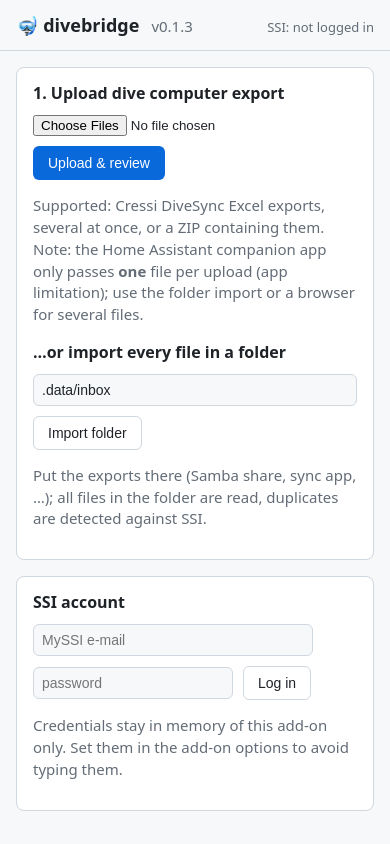
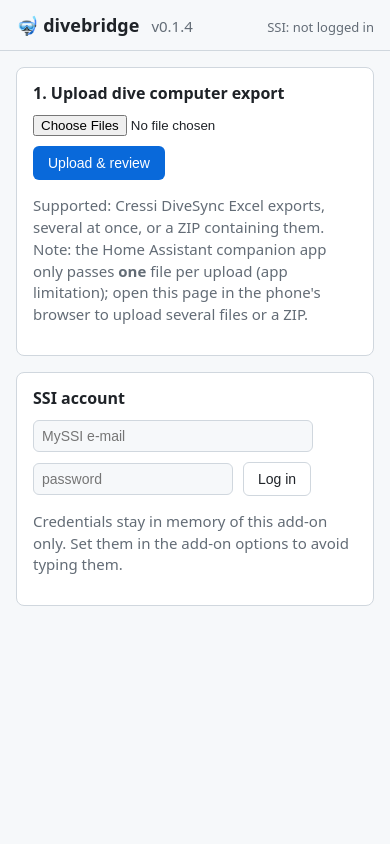
Before and after one commit to LustigePerson/divebridge, a FastAPI app: page / in a window 390 px wide. Run offline with FastAPI, Linux system fonts and the light colour scheme.

Commit message:
Remove folder import (no use case from the phone); keep back button on review page; 0.1.4

```diff
--- a/config.yaml
+++ b/config.yaml
@@ -1,5 +1,5 @@
 name: divebridge
-version: "0.1.3"
+version: "0.1.4"
 slug: divebridge
 description: Import dive computer exports (Cressi DiveSync) into the SSI logbook and export UDDF
 url: https://github.com/LustigePerson/divebridge
@@ -19,11 +19,9 @@ options:
   ssi_email: ""
   ssi_password: ""
   output_dir: /share/divebridge/uddf
-  inbox_dir: /share/divebridge/inbox
   log_level: info
 schema:
   ssi_email: email?
   ssi_password: password?
   output_dir: str?
-  inbox_dir: str?
   log_level: list(debug|info|warning|error)?
--- a/pyproject.toml
+++ b/pyproject.toml
@@ -1,6 +1,6 @@
 [project]
 name = "divebridge"
-version = "0.1.3"
+version = "0.1.4"
 description = "Bring dive computer exports (Cressi DiveSync) into the SSI logbook and UDDF – Home Assistant add-on"
 readme = "README.md"
 authors = [
--- a/src/divebridge/__init__.py
+++ b/src/divebridge/__init__.py
@@ -1,6 +1,6 @@
 """divebridge – bring dive computer exports into SSI (MySSI) and UDDF."""
 
-__version__ = "0.1.3"
+__version__ = "0.1.4"
 
 
 def main() -> None:  # entry point for `divebridge` script
--- a/src/divebridge/web/app.py
+++ b/src/divebridge/web/app.py
@@ -278,27 +278,6 @@ async def upload(request: Request, files: list[UploadFile] = File(...)):
     return RedirectResponse(url=f"{_root(request)}/batch/{batch.id}", status_code=303)
 
 
-@app.post("/import-folder")
-def import_folder(request: Request, folder: str = Form("")):
-    """Take every file from a folder on the host (e.g. /share/divebridge/inbox) – no file picker needed."""
-    path = Path(folder.strip() or settings.inbox_dir)
-    batch = _new_batch()
-    if not settings.is_allowed_import_dir(path):
-        batch.errors.append(f"{path}: not allowed – use a folder below {', '.join(str(r) for r in settings.allowed_import_roots())}")
-    elif not path.is_dir():
-        batch.errors.append(f"{path}: folder does not exist")
-    else:
-        incoming = [(f.name, f.read_bytes()) for f in sorted(path.iterdir())
-                    if f.is_file() and not f.name.startswith(".")]
-        if not incoming:
-            batch.errors.append(f"{path}: no files found")
-        _ingest(batch, incoming)
-        batch.files.insert(0, f"folder {path}")
-    state.remember(batch)
-    _enrich(batch)
-    return RedirectResponse(url=f"{_root(request)}/batch/{batch.id}", status_code=303)
-
-
 def _enrich(batch: Batch) -> None:
     """Add SSI duplicate status and site suggestions. Never fails: SSI may be offline / not logged in."""
     if not state.ssi_configured or not batch.dives:
--- a/src/divebridge/web/templates/batch.html
+++ b/src/divebridge/web/templates/batch.html
@@ -64,6 +64,9 @@
   </form>
 </div>
 {% endif %}
+<div class="row" style="margin-bottom:10px">
+  <a class="btn" href="{{ root }}/">← back to upload</a>
+</div>
 <div class="card">
   <h2>2. Review {{ batch.dives|length }} dive(s)</h2>
   <p class="muted">{{ batch.files|join(' · ') }}</p>
--- a/src/divebridge/web/templates/index.html
+++ b/src/divebridge/web/templates/index.html
@@ -7,13 +7,7 @@
     <button class="primary" type="submit">Upload &amp; review</button>
   </form>
   <p class="muted">Supported: Cressi DiveSync Excel exports, several at once, or a ZIP containing them.
-  Note: the Home Assistant companion app only passes <b>one</b> file per upload (app limitation); use the folder import or a browser for several files.</p>
-  <h2 style="margin-top:14px">…or import every file in a folder</h2>
-  <form method="post" action="{{ root }}/import-folder" class="row">
-    <input type="text" name="folder" value="{{ state.settings.inbox_dir }}" style="max-width:360px">
-    <button type="submit">Import folder</button>
-  </form>
-  <p class="muted">Put the exports there (Samba share, sync app, …); all files in the folder are read, duplicates are detected against SSI.</p>
+  Note: the Home Assistant companion app only passes <b>one</b> file per upload (app limitation); open this page in the phone's browser to upload several files or a ZIP.</p>
 </div>
 
 <div class="card">
```
Also changed, not shown: DOCS.md (+2 -3 lines), src/divebridge/settings.py (+0 -15 lines), tests/test_web.py (+0 -21 lines), 2 other files.
